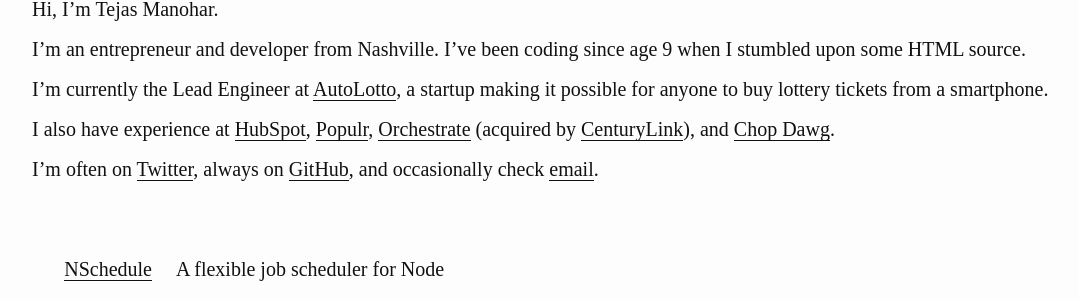
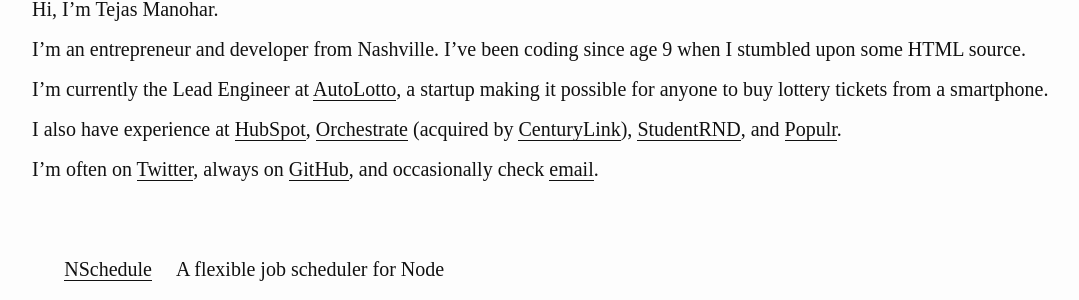
Before and after one commit to tejasmanohar/website, a Jekyll site: the page built from index.html, in a window 1280 px wide. Shown: the part 134-434 px from the top of the page, without its empty margins (96-1175 px from the left). Built offline with Jekyll 4.4.1, drawn with Linux system fonts in a browser that asks for light colours; Markdown is read by kramdown in place of the engine named in the settings.

Commit message:
at studentrnd

```diff
--- a/_includes/footer.html
+++ b/_includes/footer.html
@@ -4,7 +4,7 @@
   <li>Hi, I'm Tejas Manohar.</li>
   <li>I'm an entrepreneur and developer from Nashville. I've been coding since age 9 when I stumbled upon some HTML source.</li>
   <li>I'm currently the Lead Engineer at <a href="https://autolotto.com">AutoLotto</a>, a startup making it possible for anyone to buy lottery tickets from a smartphone.</li>
-  <li>I also have experience at <a href="https://hubspot.com">HubSpot</a>, <a href="https://populr.me">Populr</a>, <a href="https://orchestrate.io/">Orchestrate</a> (acquired by <a href="https://www.centurylinkcloud.com/">CenturyLink</a>), and <a href="http://chopdawg.com/">Chop Dawg</a>.</li>
+  <li>I also have experience at <a href="https://hubspot.com">HubSpot</a>, <a href="https://orchestrate.io/">Orchestrate</a> (acquired by <a href="https://www.centurylinkcloud.com/">CenturyLink</a>), <a href="https://studentrnd.org">StudentRND</a>, and <a href="https://populr.me">Populr</a>.</li>
   <li>I'm often on <a href="https://twitter.com/tejasmanohar">Twitter</a>, always on <a href="https://github.com/tejasmanohar">GitHub</a>, and occasionally check <a href="mailto:me@tejas.io">email</a>.</li>
 </ul>
 
```
